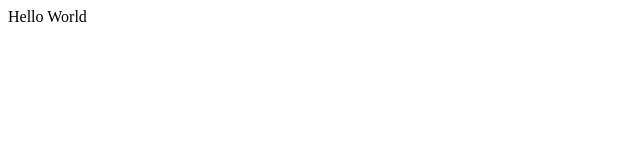
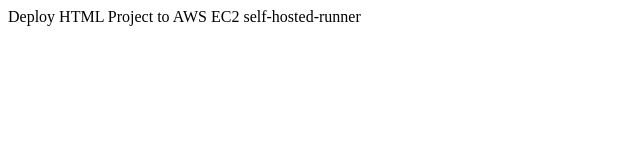
Before and after one commit to sachin-tribhuvan/git-action-project, a plain HTML site: page index.html in a window 1280 px wide. Shown: the whole page, without its empty margins (0-640 px from the left). Drawn offline with Linux system fonts and the light colour scheme.

Commit message:
self hosted

```diff
--- a/index.html
+++ b/index.html
@@ -6,6 +6,7 @@
     <title>Document</title>
 </head>
 <body>
-    Hello World
+    Deploy HTML Project to AWS EC2 self-hosted-runner
+
 </body>
 </html>
```
Also changed, not shown: 1 other file.
